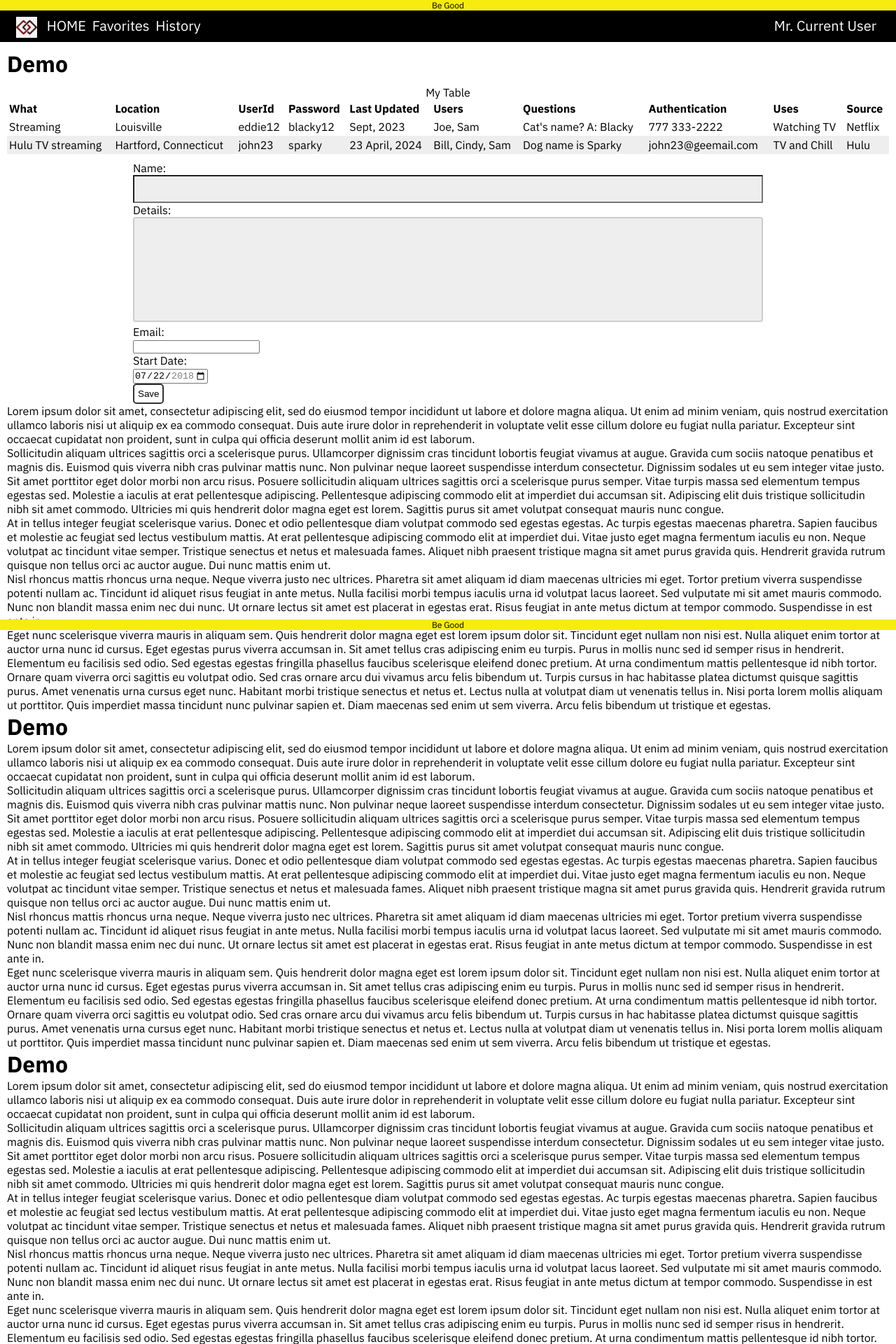
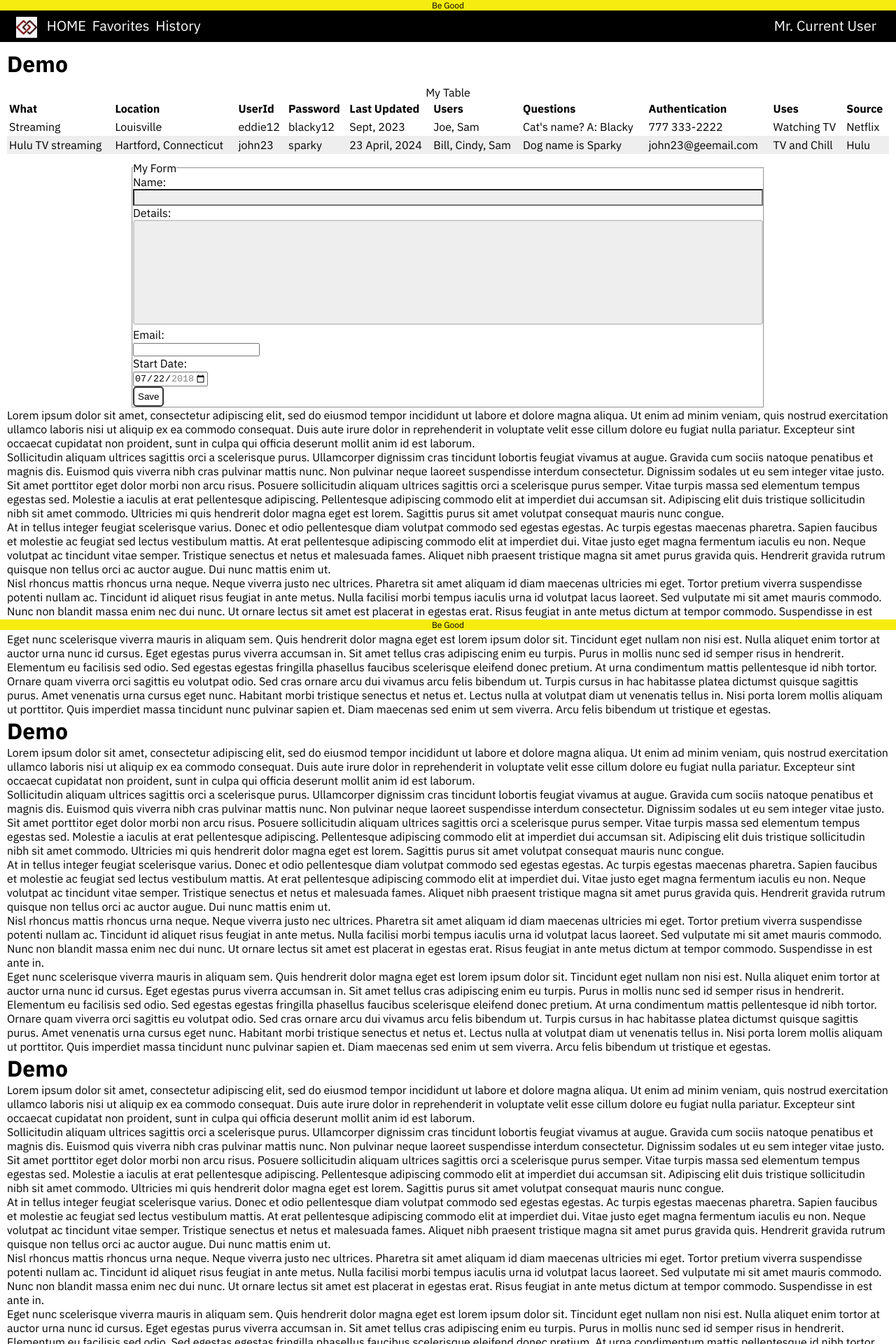
Before and after one commit to gothamgo/demo, a Jekyll site: the page built from index.html, in a window 1280 px wide. Shown: the top 1920 px of the page at 70% size. Built offline with Jekyll 4.4.1, drawn with Linux system fonts in a browser that asks for light colours.

Commit message:
Update form.html

```diff
--- a/_includes/form.html
+++ b/_includes/form.html
@@ -13,7 +13,7 @@
 
   form.form div.form-text input[type=text] {
     width: 100%;
-    padding: 10px;
+    padding: 2px;
     font-size: 14px;
     background-color: #eeeeee;
   }
@@ -25,7 +25,7 @@
     height: 150px;
     background-color: #eeeeee;
     font-size: 14px;
-    padding: 10px;
+    padding: 2px;
     box-sizing: border-box;
     border: 2px solid #ccc;
     border-radius: 4px;
@@ -57,6 +57,8 @@
 </style>
 
 <div class="form">
+<fieldset class="form">
+  <legend>My Form</legend>
   <form action="" method="get" class="form">
     <div class="form-text">
       <label for="name">Name: </label><br>
@@ -83,4 +85,5 @@
       <button type="submit">Save</button>
     </div>
   </form>
+</fieldset>
 </div>
```
